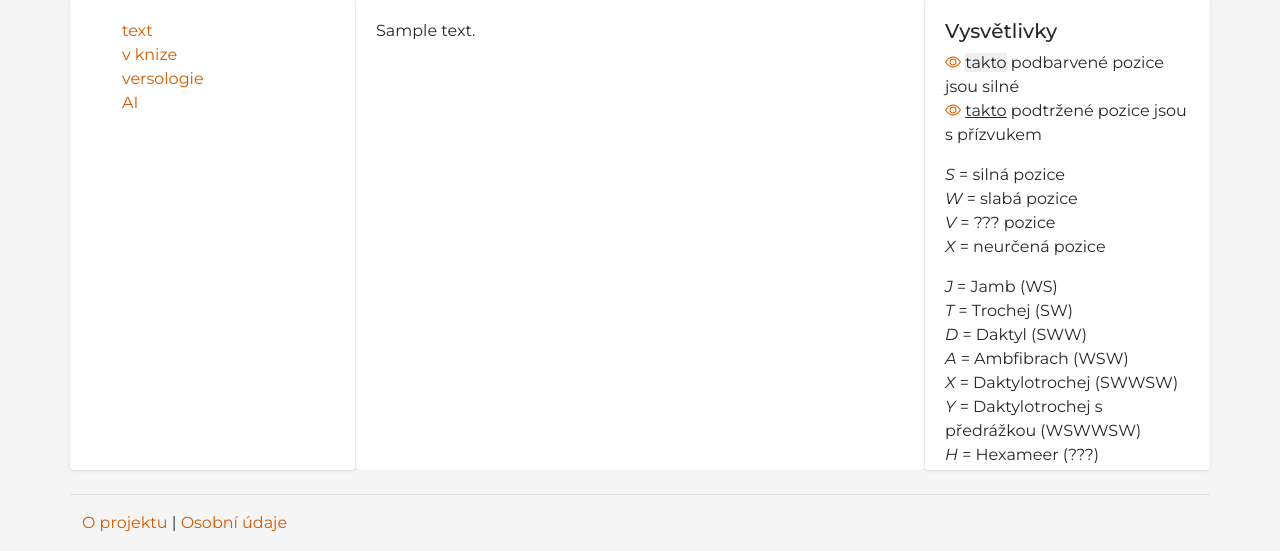
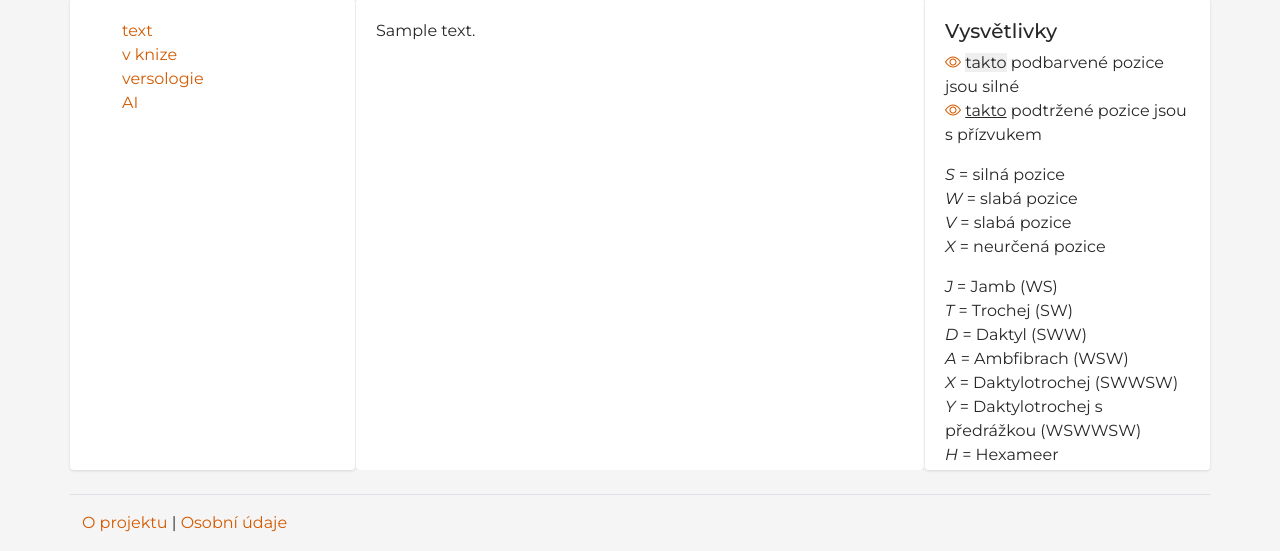
Before and after one commit to kloudak/new-cek, a Django app: template web/templates/web/poem_versology.html in a window 1280 px wide. Shown: the part 349-900 px from the top of the page. Run offline with Django 5.2, Linux system fonts and the light colour scheme; the template is opened without the code that fills it: most values are stand-ins (such as "Sample title", 1, 10 or a date in 2020); some libraries are stand-ins or nearby versions.

Commit message:
Removing "???".

```diff
--- a/web/templates/web/poem_versology.html
+++ b/web/templates/web/poem_versology.html
@@ -29,7 +29,7 @@
         <p>
             <i>S</i> = silná pozice<br>
             <i>W</i> = slabá pozice<br>
-            <i>V</i> = ??? pozice<br>
+            <i>V</i> = slabá pozice<br>
             <i>X</i> = neurčená pozice<br>
         </p>
         <p>
@@ -39,7 +39,7 @@
             <i>A</i> = Ambfibrach (WSW)<br>
             <i>X</i> = Daktylotrochej (SWWSW)<br>
             <i>Y</i> = Daktylotrochej s předrážkou (WSWWSW)<br>
-            <i>H</i> = Hexameer (???)<br>
+            <i>H</i> = Hexameer<br>
             <i>N</i> = Neurčeno<br>
         </p>
         <h5>Statistiky</h5>
```
